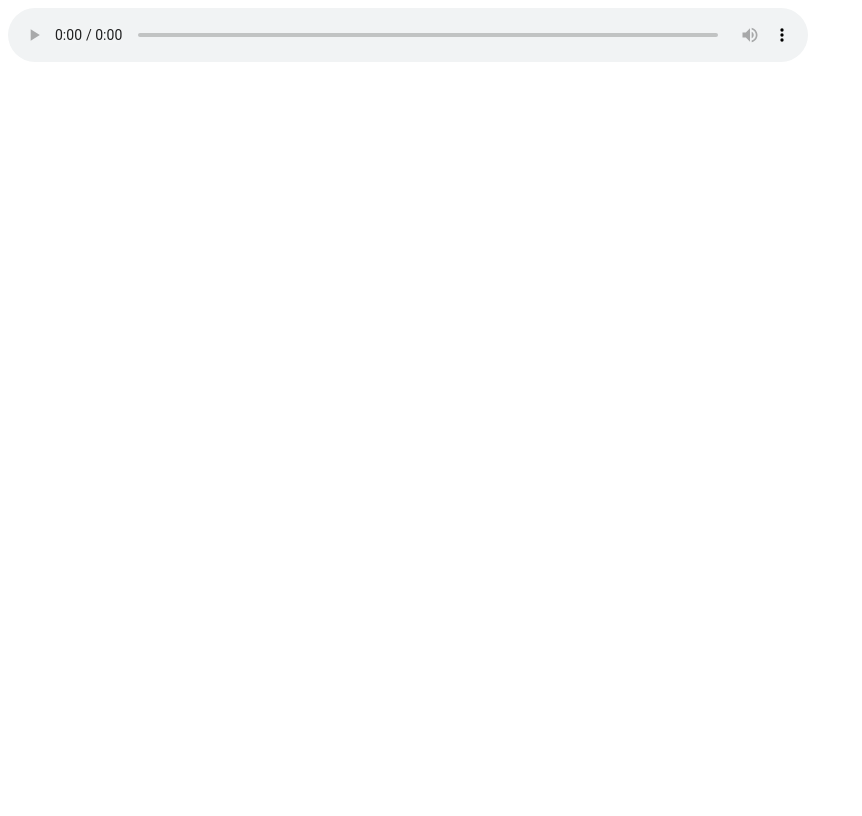
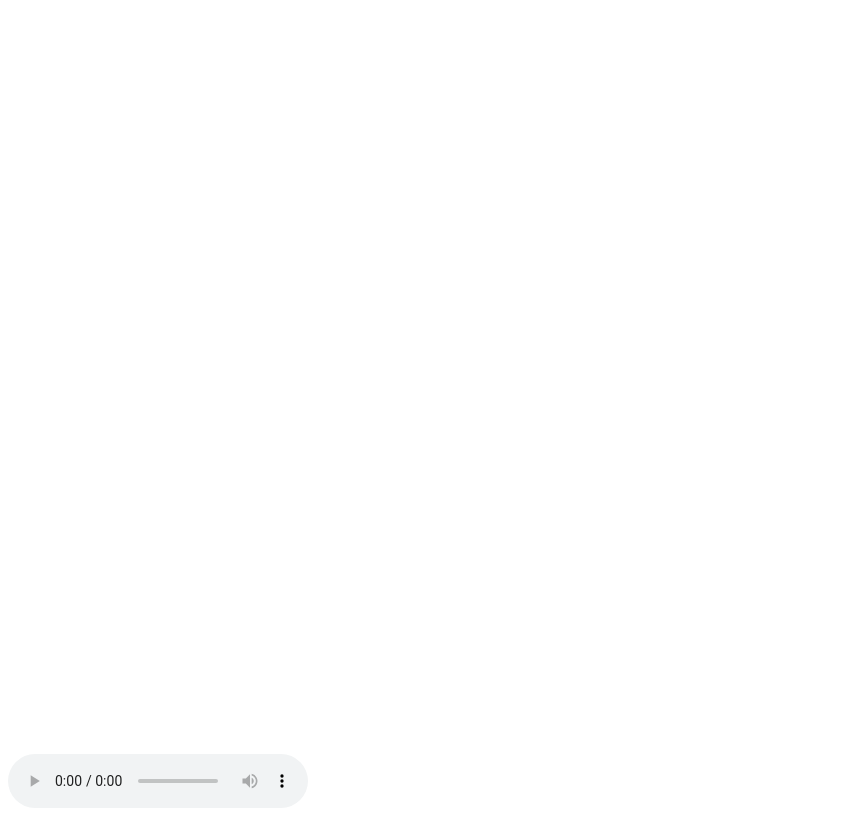
Before and after one commit to andycedillo/Audio-Bambo, a plain HTML site: page index.html in a window 1280 px wide. Shown: the whole page, without its empty margins (0-862 px from the left). Drawn offline with Linux system fonts and the light colour scheme.

Commit message:
Update index.html

```diff
--- a/index.html
+++ b/index.html
@@ -5,8 +5,8 @@
     <title></title>
   </head>
   <body>
-   <div style="800px;" >
-    <audio autoplay loop controls style="width: 800px;">
+   <div style="height:800px;" >
+    <audio autoplay loop controls style="height:800px;" "width: 800px;">
    <source src="Audio Bambo Beauty Event_mezcla.mp3" type="audio/mpeg">
 </audio>
     </div>
```
